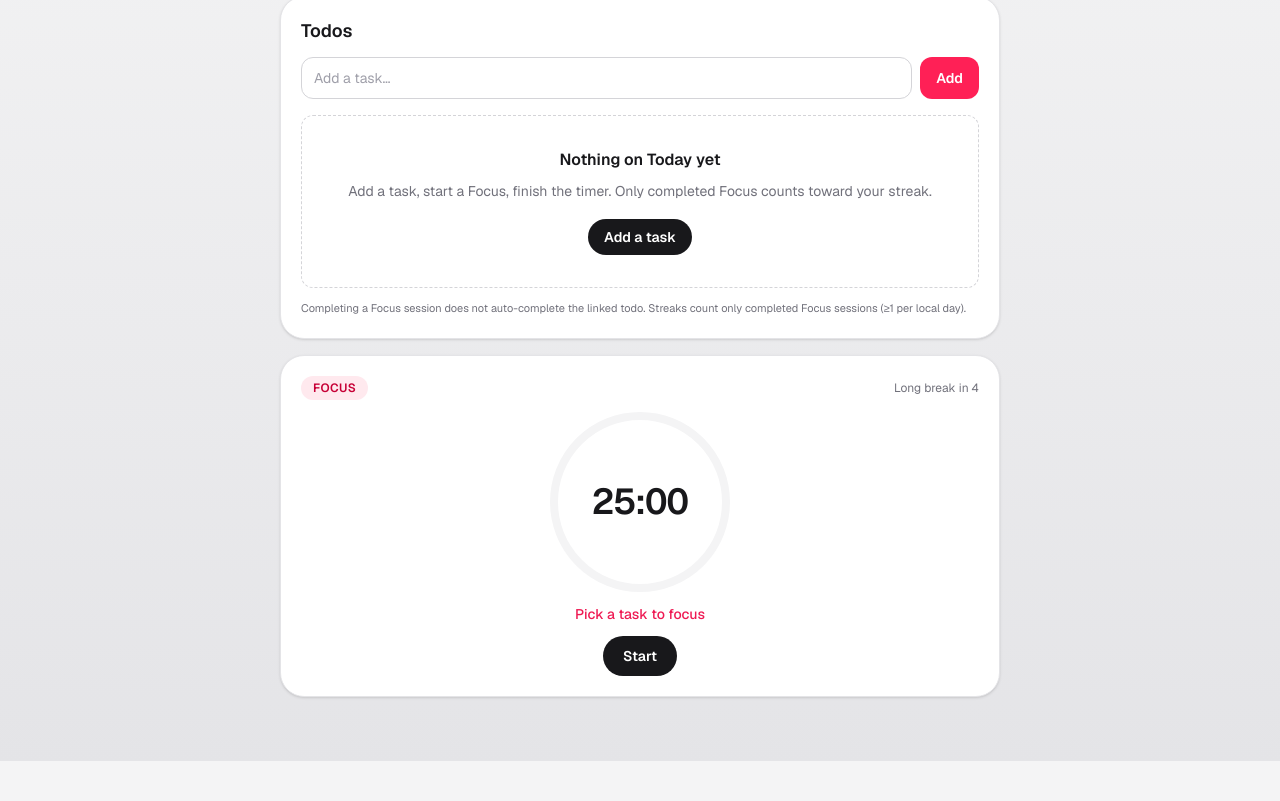
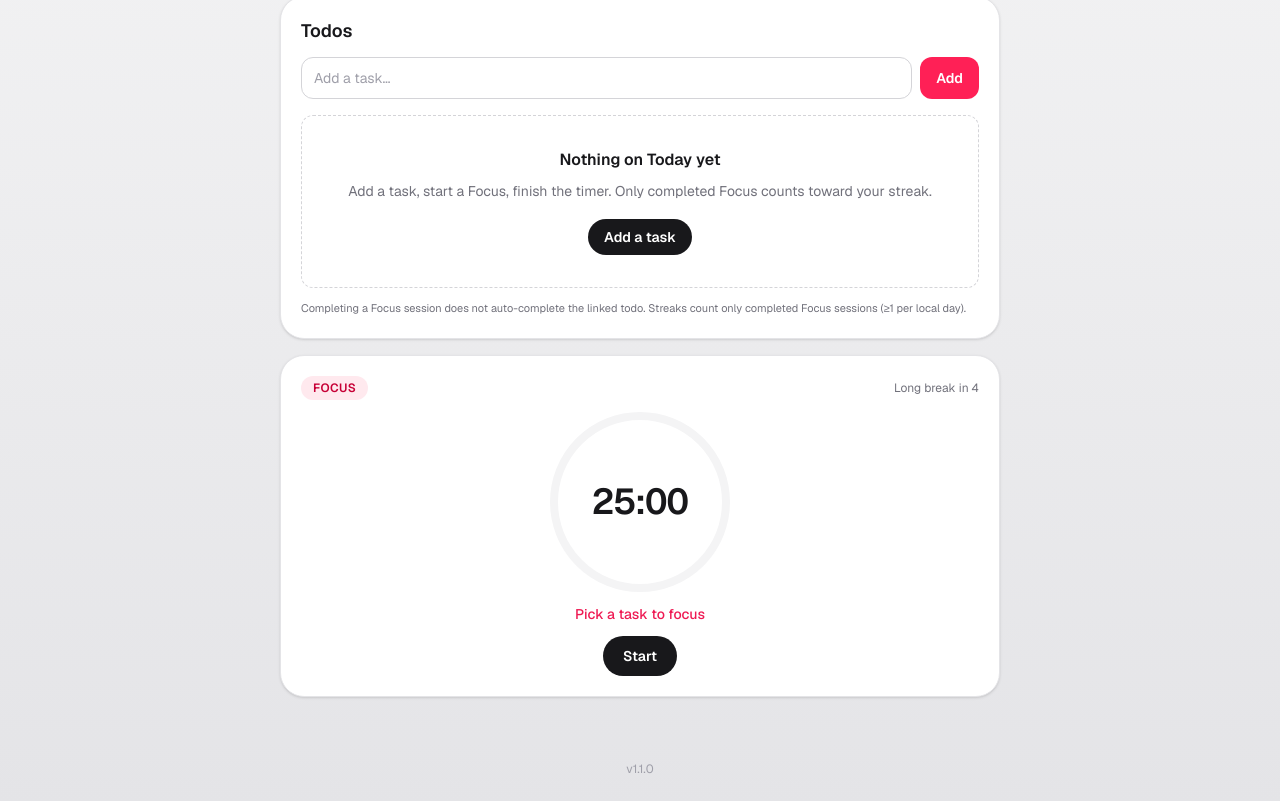
Before and after one commit to CDRchickenpasty/HabitTracker, a Next.js app: page / in a window 1280 px wide. Shown: the part 217-1018 px from the top of the page. Before the commit the page ends 978 px from the top, so only its background shows below. Built offline with nearby package versions, Linux system fonts and the light colour scheme.

Commit message:
chore: stamp app version v1.1.0 in package.json + footer

```diff
--- a/src/components/HabitApp.tsx
+++ b/src/components/HabitApp.tsx
@@ -196,6 +196,10 @@ export function HabitApp() {
           </div>
         )}
       </main>
+
+      <footer className="mx-auto max-w-3xl px-4 pb-6 text-center text-xs text-zinc-400 dark:text-zinc-500 sm:px-6">
+        <span aria-label="App version">v1.1.0</span>
+      </footer>
 
       <SettingsPanel
         open={store.settingsOpen}
```
